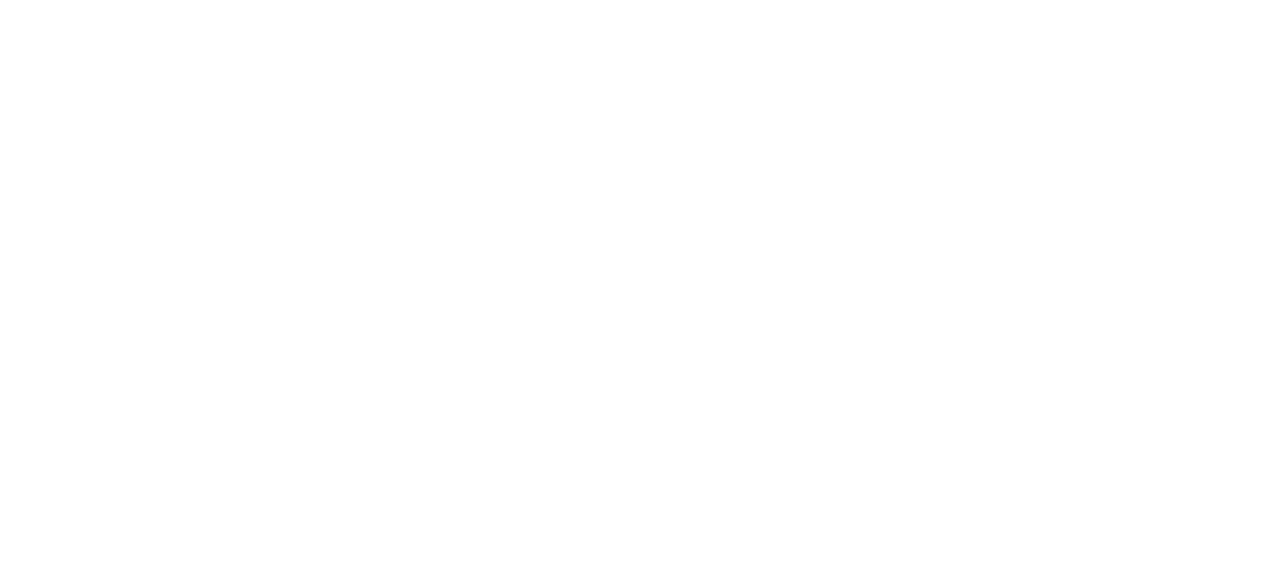
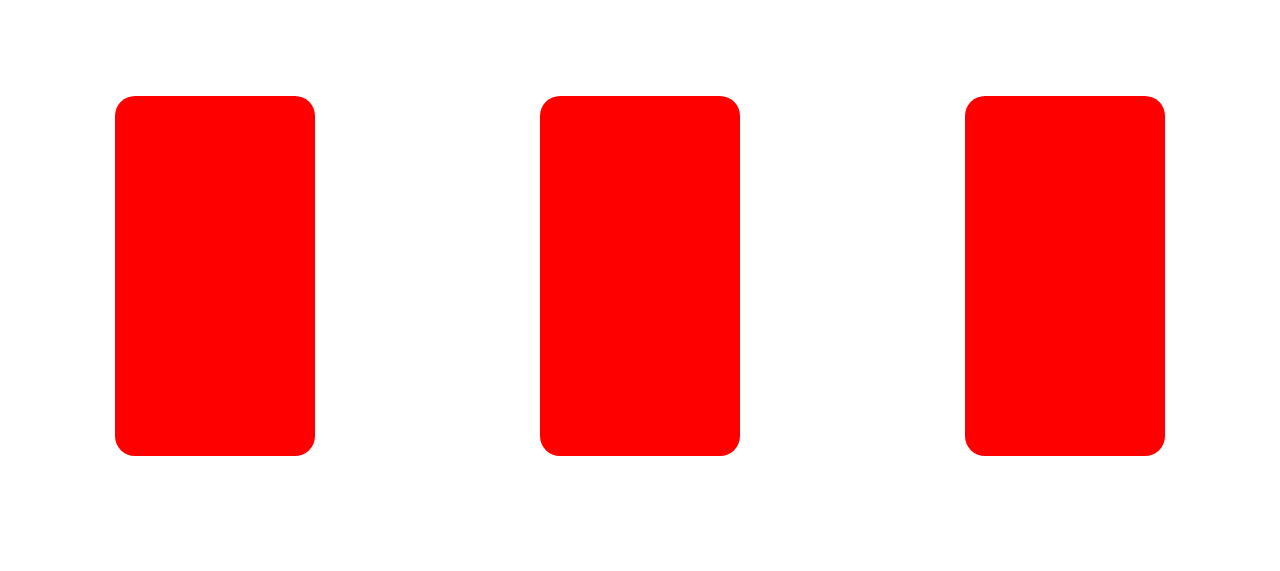
Before and after one commit to otaviocesr/AtividadeCriterios, a plain HTML site: page marketplace.html in a window 1280 px wide. Drawn offline with Linux system fonts and the light colour scheme.

Commit message:
update0.6

```diff
--- a/marketplace.html
+++ b/marketplace.html
@@ -1,9 +1,17 @@
 <!DOCTYPE html>
 <html lang="en">
-  <head>
-    <meta charset="UTF-8" />
-    <meta name="viewport" content="width=device-width, initial-scale=1.0" />
-    <title>Document</title>
-  </head>
-  <body></body>
+<head>
+  <meta charset="UTF-8">
+  <meta name="viewport" content="width=device-width, initial-scale=1.0">
+  <title>Document</title>
+  <link rel="stylesheet" href="style.css">
+</head>
+<body>
+
+  <main>
+    <div></div>
+    <div></div>
+    <div></div>
+  </main>
+</body>
 </html>
--- /dev/null
+++ b/style.css
@@ -0,0 +1,20 @@
+main {
+    height: 70vh;
+    display: flex;
+    justify-content:space-around;
+    align-content: center;
+    flex-wrap: wrap;
+gap: 10px;
+
+    /* justify-content: space-between; */
+  }
+  main div {
+    width: 200px;
+    height: 45vh;
+    margin-bottom: 25px;
+    background-color: red;
+    border-radius: 20px;
+
+    /* justify-content: space-between; */
+
+  }
```
